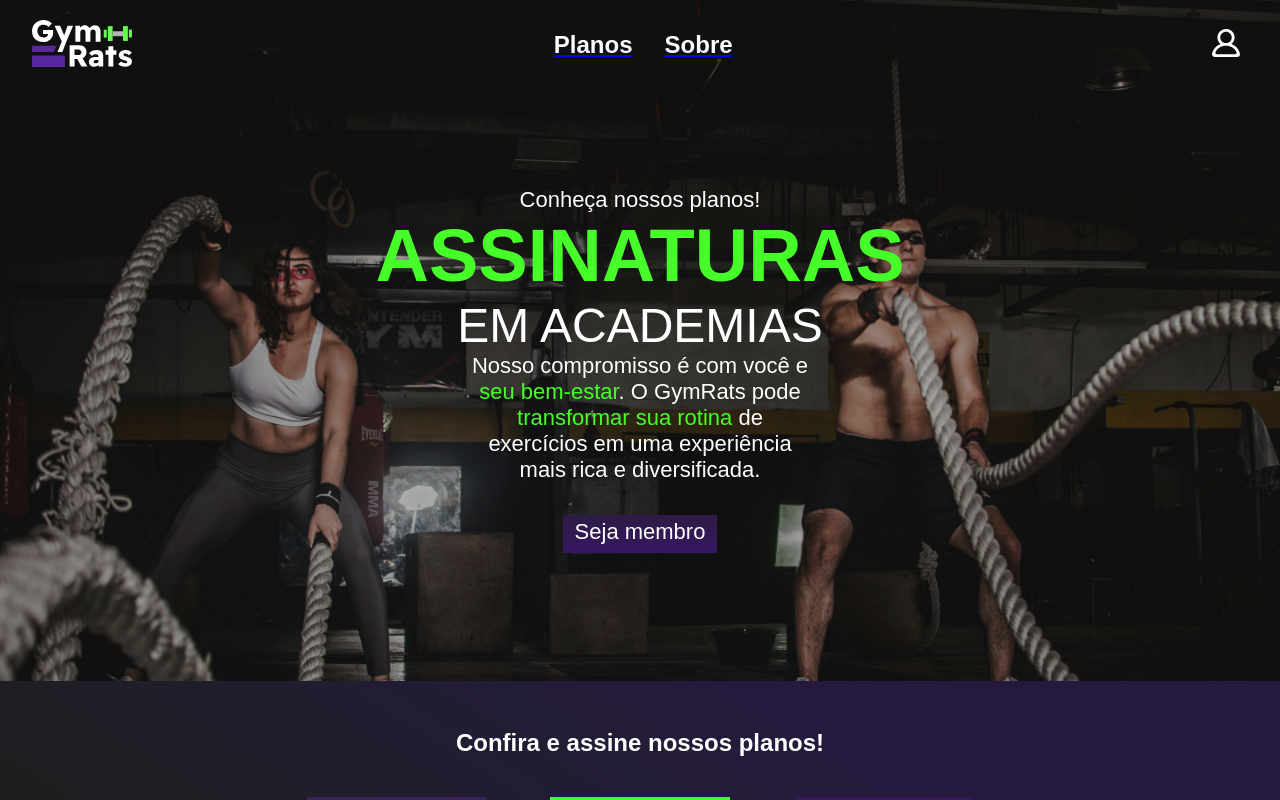
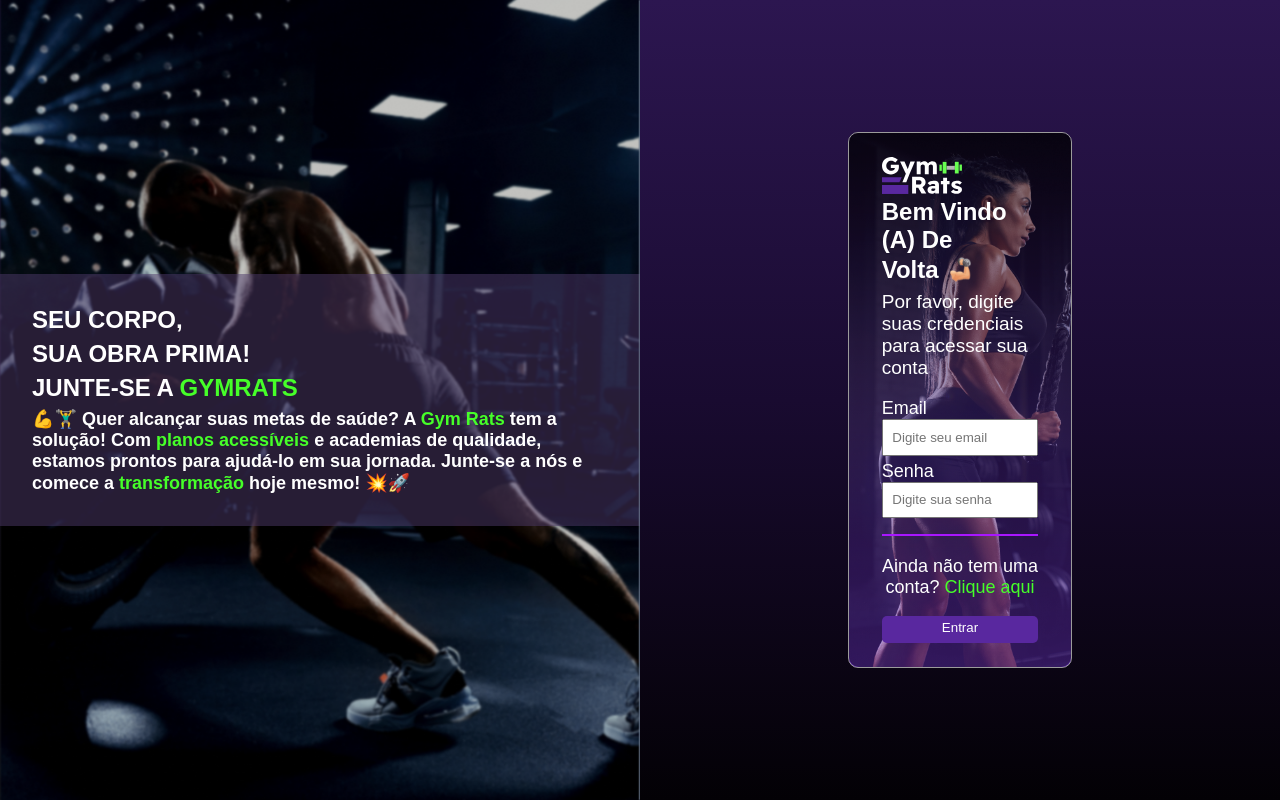
Before and after one commit to Giovanna-Sant/Integrador2DM, a React (Vite) app: page / in a window 1280 px wide. Shown: the top 800 px of the page. Built offline with nearby package versions, Linux system fonts and the light colour scheme; a web font is replaced by a local one.

Commit message:
merge gabriel

```diff
--- a/package.json
+++ b/package.json
@@ -4,7 +4,7 @@
   "version": "0.0.0",
   "type": "module",
   "scripts": {
-    "start": "vite",
+    "dev": "vite",
     "build": "vite build",
     "lint": "eslint . --ext js,jsx --report-unused-disable-directives --max-warnings 0",
     "preview": "vite preview"
--- a/src/main.jsx
+++ b/src/main.jsx
@@ -19,8 +19,8 @@ ReactDOM.createRoot(document.getElementById('root')).render(
             <Route path='/perfil' element={<Perfil/>}/>
           </Route>
           <Route path='/cadastro' element={<Signup/>}/>
-          <Route path='/login' element={<Login />}/>
-          <Route path='/' element={<Home/>}/>
+          <Route path='/' element={<Login />}/>
+          <Route path='/home' element={<Home/>}/>
           <Route path='/sobre' element={<Sobre/>}/>
       </Routes>
     </BrowserRouter>
--- a/src/pages/Signup/Signup.jsx
+++ b/src/pages/Signup/Signup.jsx
@@ -1,6 +1,6 @@
 import "./signup.css";
 import api from "../../config/axios"
-import { useState, useEffect } from "react"
+import { useState } from "react"
 import { useNavigate } from "react-router-dom";
 import { Link } from "react-router-dom";
 import { jwtDecode } from "jwt-decode";
```
